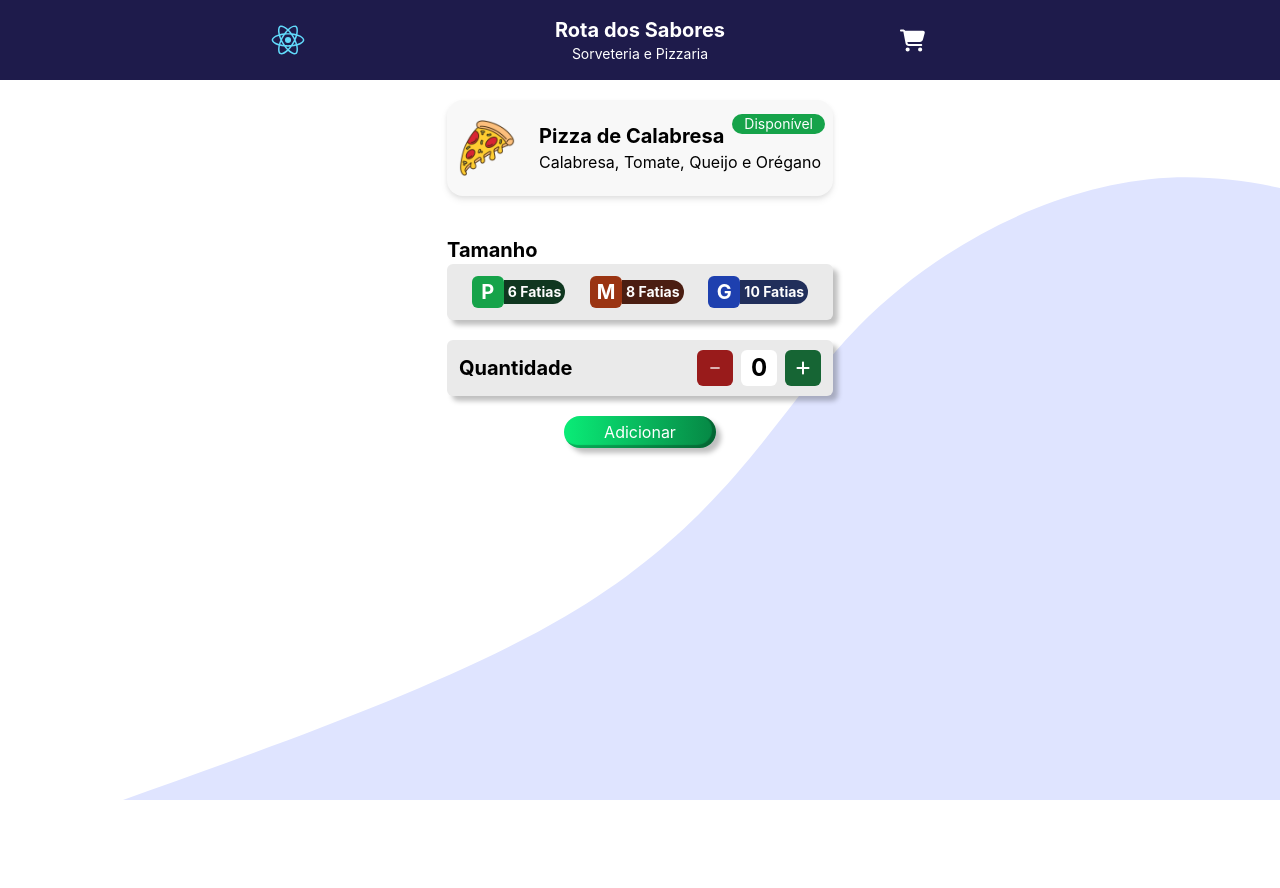
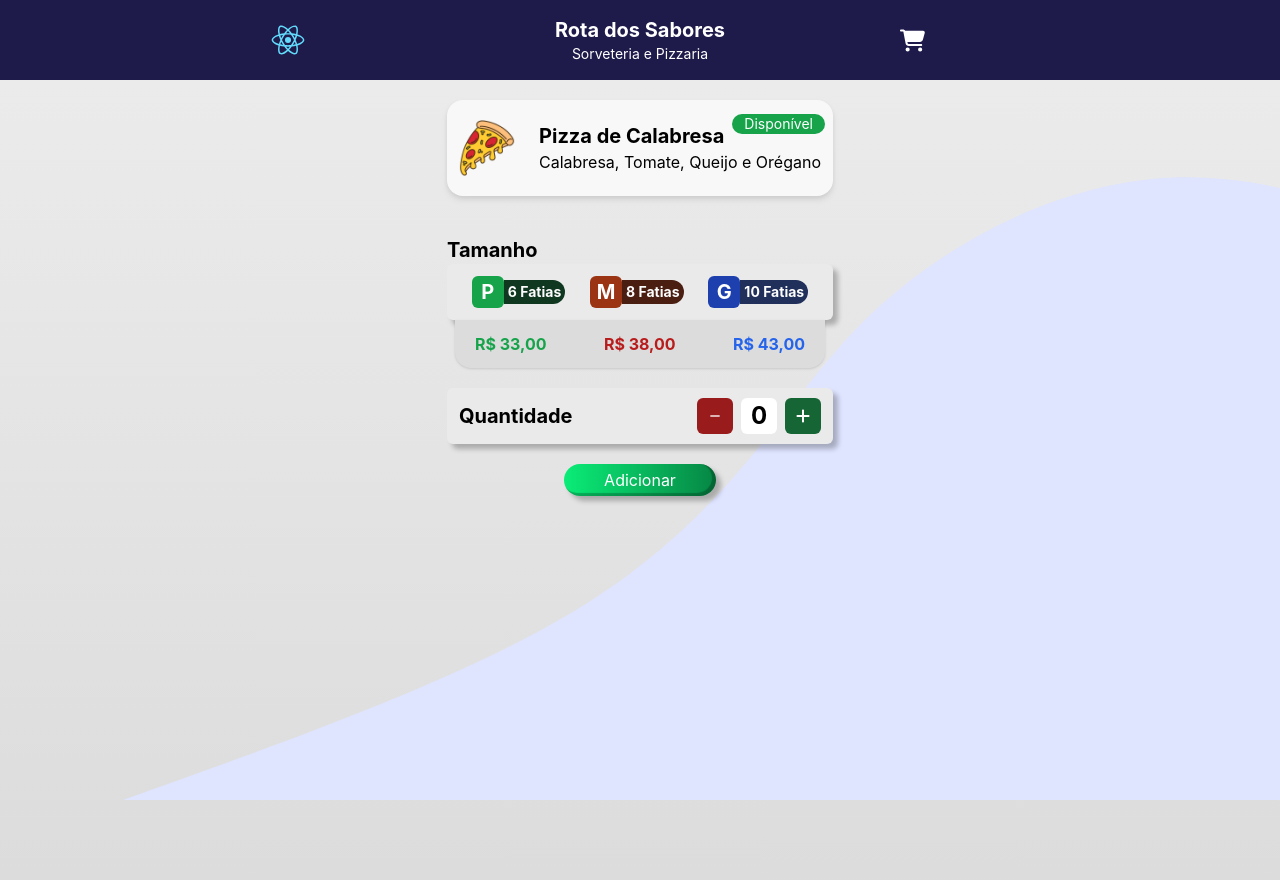
Before and after one commit to CleitonBrito/RotaDosSaboresApp, a React (Create React App) app: page /pizza/1 in a window 1280 px wide. Built offline with nearby package versions, Linux system fonts and the light colour scheme.

Commit message:
finalized module PizzaShopping

```diff
--- a/public/index.html
+++ b/public/index.html
@@ -24,7 +24,7 @@
       work correctly both with client-side routing and a non-root public URL.
       Learn how to configure a non-root public URL by running `npm run build`.
     -->
-    <title>React App</title>
+    <title>Rota dos Sabores</title>
   </head>
   <body>
     <noscript>You need to enable JavaScript to run this app.</noscript>
--- a/src/Components/Layout/index.css
+++ b/src/Components/Layout/index.css
@@ -6,6 +6,17 @@
     background-size: cover;
 }
 
+.layout main::after {
+    content: '';
+    background: linear-gradient(rgb(235, 235, 235), rgb(220,220,220));
+    display: flex;
+    height: 100%;
+    width: 100%;
+    position: absolute;
+    top: 80px;
+    z-index: -1;
+}
+
 @media (max-width: 350px){
     .layout {
         background-position-y: bottom;
--- a/src/Pages/PizzaShopping/index.js
+++ b/src/Pages/PizzaShopping/index.js
@@ -53,6 +53,11 @@ export default function PizzaShopping(){
                                 </button>
                             </label>
                         </div>
+                        <div className="flex justify-between items-center p-3 px-5 mx-2 bg-[#DCDCDC] shadow font-bold rounded-[0_0_1em_1em]">
+                            <span className="text-green-600">R$ 33,00</span>
+                            <span className="text-red-700">R$ 38,00</span>
+                            <span className="text-blue-600">R$ 43,00</span>
+                        </div>
                     </section>
                     <section>
                         <div className="flex items-center justify-between px-3 bg-[#EAEAEA] shadow-[5px_5px_5px_rgb(0,0,0,0.25)] min-h-14 rounded-md">
```
